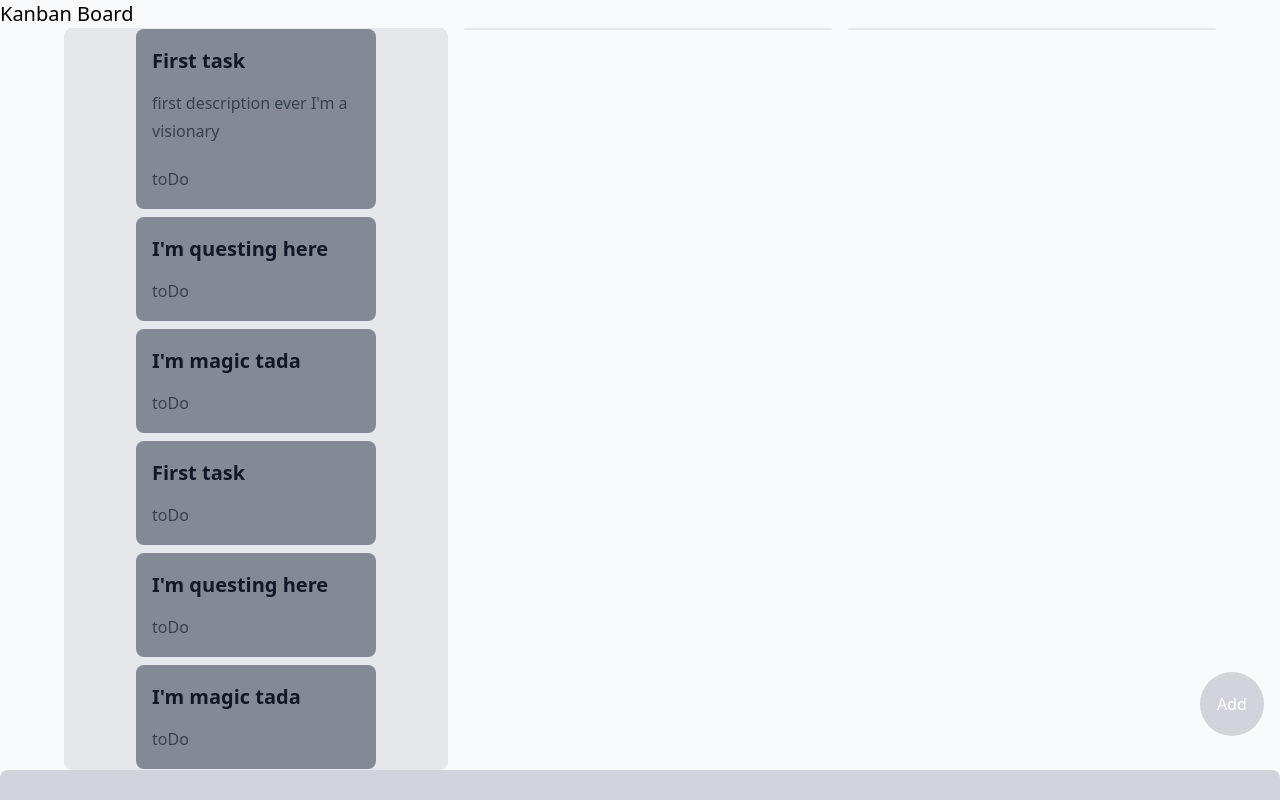
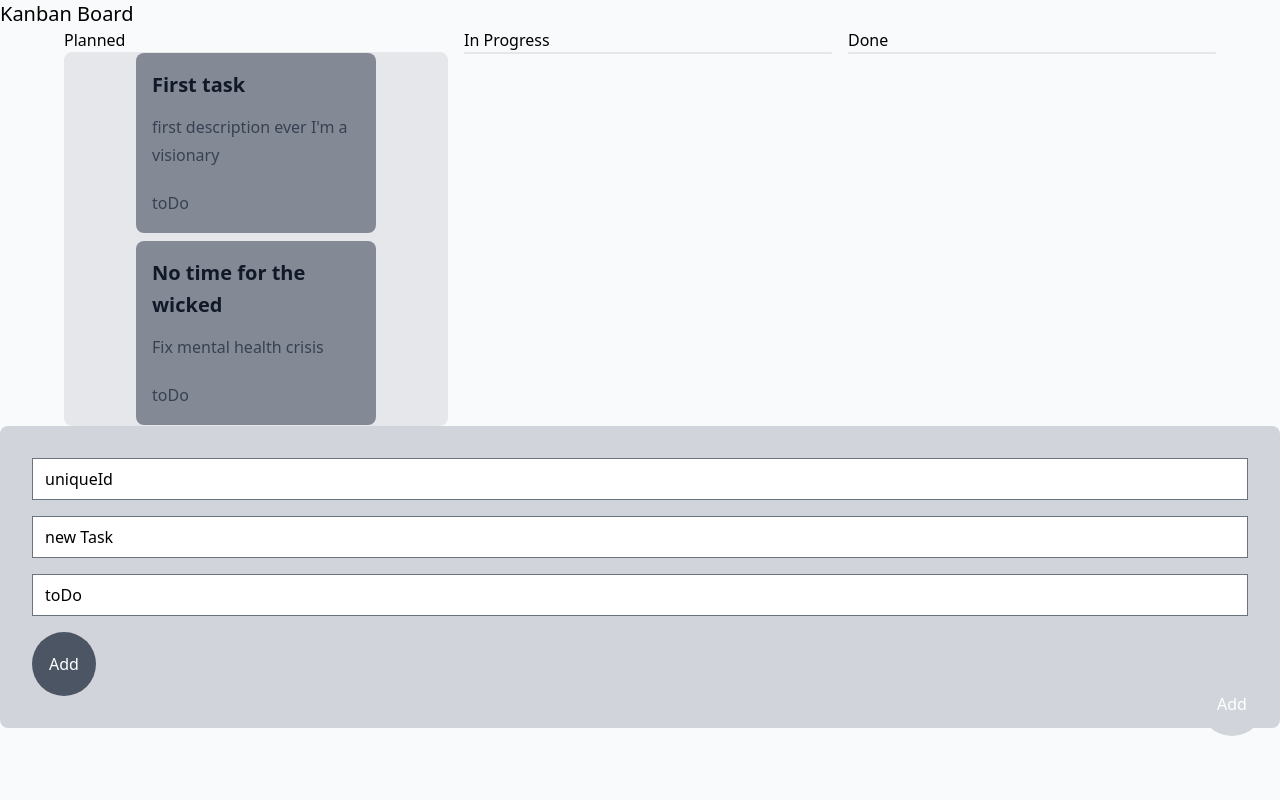
Before and after one commit to vlaier/Kanban-Boards, a Next.js app: page / in a window 1280 px wide. Shown: the top 800 px of the page. Built offline with nearby package versions, Linux system fonts and the light colour scheme.

Commit message:
refactor: fixin types and stuff

```diff
--- a/src/components/board/grid/Board.mocks.ts
+++ b/src/components/board/grid/Board.mocks.ts
@@ -1,40 +1,27 @@
-export interface ITaskCard {
-  id: string;
-  title: string;
-  description?: string;
-  category: string;
-}
-const base: ITaskCard[] = [
+import { KanbanCard } from '..';
+const base: KanbanCard[] = [
   {
     id: '0',
     title: 'First task',
     description: " first description ever I'm a visionary",
     category: 'toDo',
+    blockedTasks: [],
+    isPriority: false,
+    tags: [],
+    timeRequired: 3,
   },
   {
     id: '1',
-    title: "I'm questing here",
+    title: 'No time for the wicked',
+    description: 'Fix mental health crisis',
     category: 'toDo',
-  },
-  {
-    id: '2',
-    title: "I'm magic tada",
-    category: 'toDo',
-  },
-  {
-    id: '3',
-    title: 'First task',
-    category: 'toDo',
-  },
-  {
-    id: '4',
-    title: "I'm questing here",
-    category: 'toDo',
-  },
-  {
-    id: '5',
-    title: "I'm magic tada",
-    category: 'toDo',
+    blockedTasks: [],
+    isPriority: true,
+    tags: [
+      { id: '01d', name: 'crisis' },
+      { id: '012d', name: 'bug fix' },
+    ],
+    timeRequired: 5,
   },
 ];
 export const mockBasicBoardProps = {
--- a/src/components/board/grid/Board.tsx
+++ b/src/components/board/grid/Board.tsx
@@ -1,10 +1,14 @@
 import { DndContext } from '@dnd-kit/core';
 import { Reducer, useReducer, useState } from 'react';
+import { KanbanCard } from '..';
 import { DraggableItem } from '../dnd/Draggable';
 import { Droppable } from '../dnd/Droppable';
-import { ITaskCard, mockBasicBoardProps } from './Board.mocks';
+import { mockBasicBoardProps } from './Board.mocks';
 
-const tasksReducer = (tasks: ITaskCard[], action: TaskAction): ITaskCard[] => {
+const tasksReducer = (
+  tasks: KanbanCard[],
+  action: TaskAction
+): KanbanCard[] => {
   switch (action.type) {
     case 'change_category': {
       const updatedTasks = tasks.map((task) => {
@@ -21,18 +25,23 @@ const tasksReducer = (tasks: ITaskCard[], action: TaskAction): ITaskCard[] => {
   }
 };
 type TaskAction =
-  | { type: 'add'; task: ITaskCard }
-  | { type: 'change_category'; id: ITaskCard['id']; newCategory: string };
-const Board: React.FC<ITaskCard[]> = (props) => {
-  const [tasks, dispatch] = useReducer<Reducer<ITaskCard[], TaskAction>>(
+  | { type: 'add'; task: KanbanCard }
+  | { type: 'change_category'; id: KanbanCard['id']; newCategory: string };
+const Board: React.FC<KanbanCard[]> = (props) => {
+  const [tasks, dispatch] = useReducer<Reducer<KanbanCard[], TaskAction>>(
     tasksReducer,
     mockBasicBoardProps.base
   );
 
-  const [newTask, setNewTask] = useState({
+  const [newTask, setNewTask] = useState<KanbanCard>({
     id: 'uniqueId',
     title: 'new Task',
     category: 'toDo',
+    isPriority: false,
+    blockedTasks: [],
+    description: 'This tasked was just created',
+    tags: [],
+    timeRequired: 1,
   });
   const TaskElements: React.FC<{ category: string }> = ({ category }) => {
     const filtredTasks = tasks.filter((task) => task.category === category);
@@ -64,15 +73,25 @@ const Board: React.FC<ITaskCard[]> = (props) => {
       }}
     >
       <div className="grid grid-cols-1 md:grid-cols-3 space-x-4 px-16">
+        <div>
+          <h3>Planned</h3>
           <Droppable id="toDos" data={{ category: 'toDo' }}>
             <TaskElements category={'toDo'} />
-        </Droppable>
+          </Droppable>{' '}
+        </div>
+        <div>
+          <h3>In Progress</h3>
           <Droppable id="inProgress" data={{ category: 'inProgress' }}>
             <TaskElements category={'inProgress'} />
           </Droppable>
+        </div>
+        <div>
+          <h3>Done</h3>
+
           <Droppable id="done" data={{ category: 'done' }}>
             <TaskElements category={'done'} />
           </Droppable>
+        </div>
       </div>
       <form className="flex flex-col p-8 bg-gray-300 rounded-lg gap-4">
         <input
--- a/src/components/board/index.d.ts
+++ b/src/components/board/index.d.ts
@@ -1,15 +1,14 @@
-import { ITaskCard } from '../cards';
-
-export interface IBoard {
-  id: number;
+export interface KanbanCard {
+  id: string;
   title: string;
-  tasks: ITaskCard[];
+  description: string;
+  timeRequired: number;
+  isPriority: boolean;
+  category: string;
+  tags: Tag[];
+  blockedTasks: KanbanCard[];
 }
-export type IBoardAction =
-  | { type: 'addTask'; task: ITaskCard }
-  | { type: 'removeTask'; taskId: string };
-
-export interface IBoardState extends IBoard {
-  addTask: (item: ITaskCard) => void;
-  removeTask: (item: ITaskCard) => void;
+interface Tag {
+  id: string;
+  name: string;
 }
```
Lines whose indentation alone changed are shown as unchanged.
